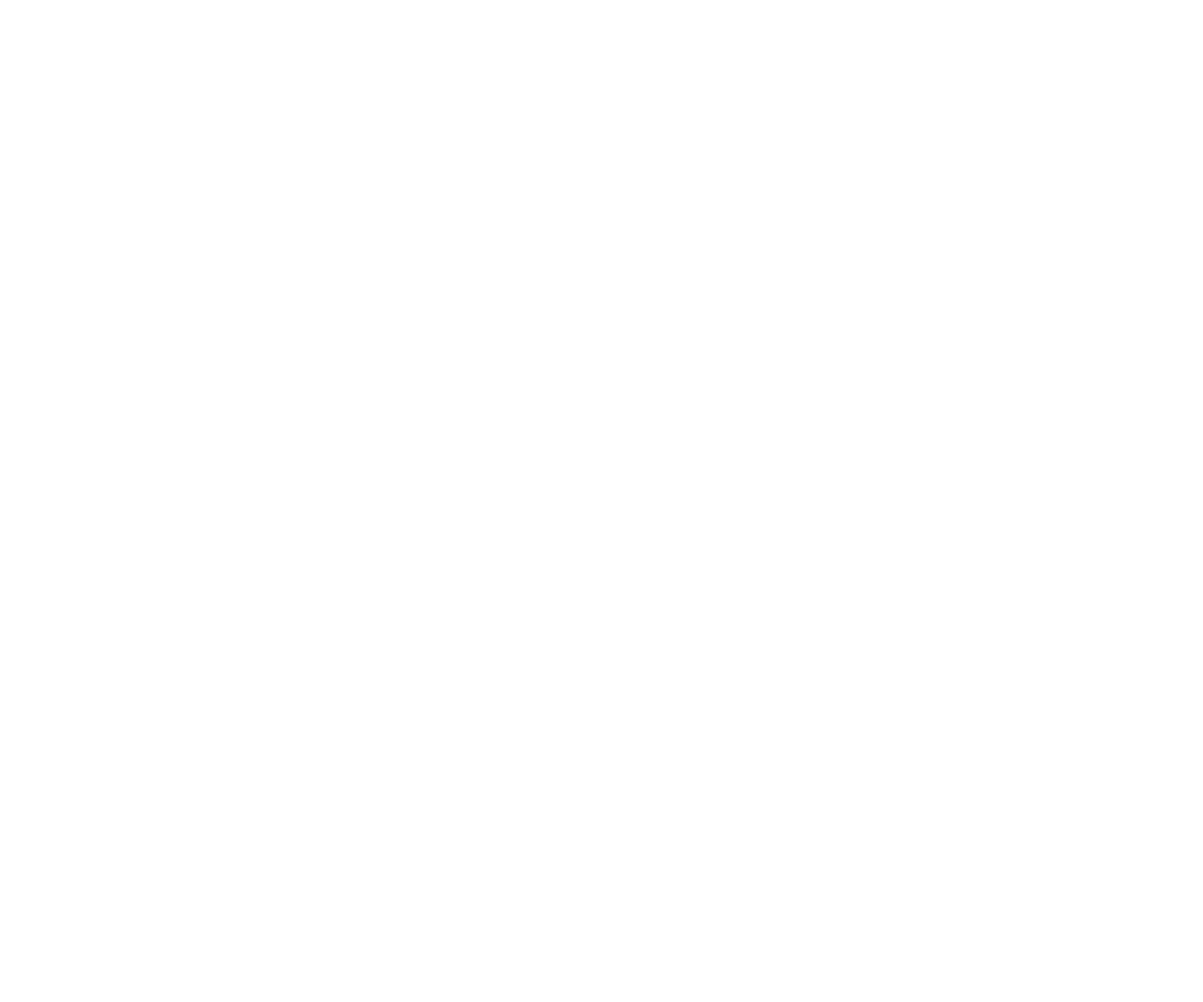
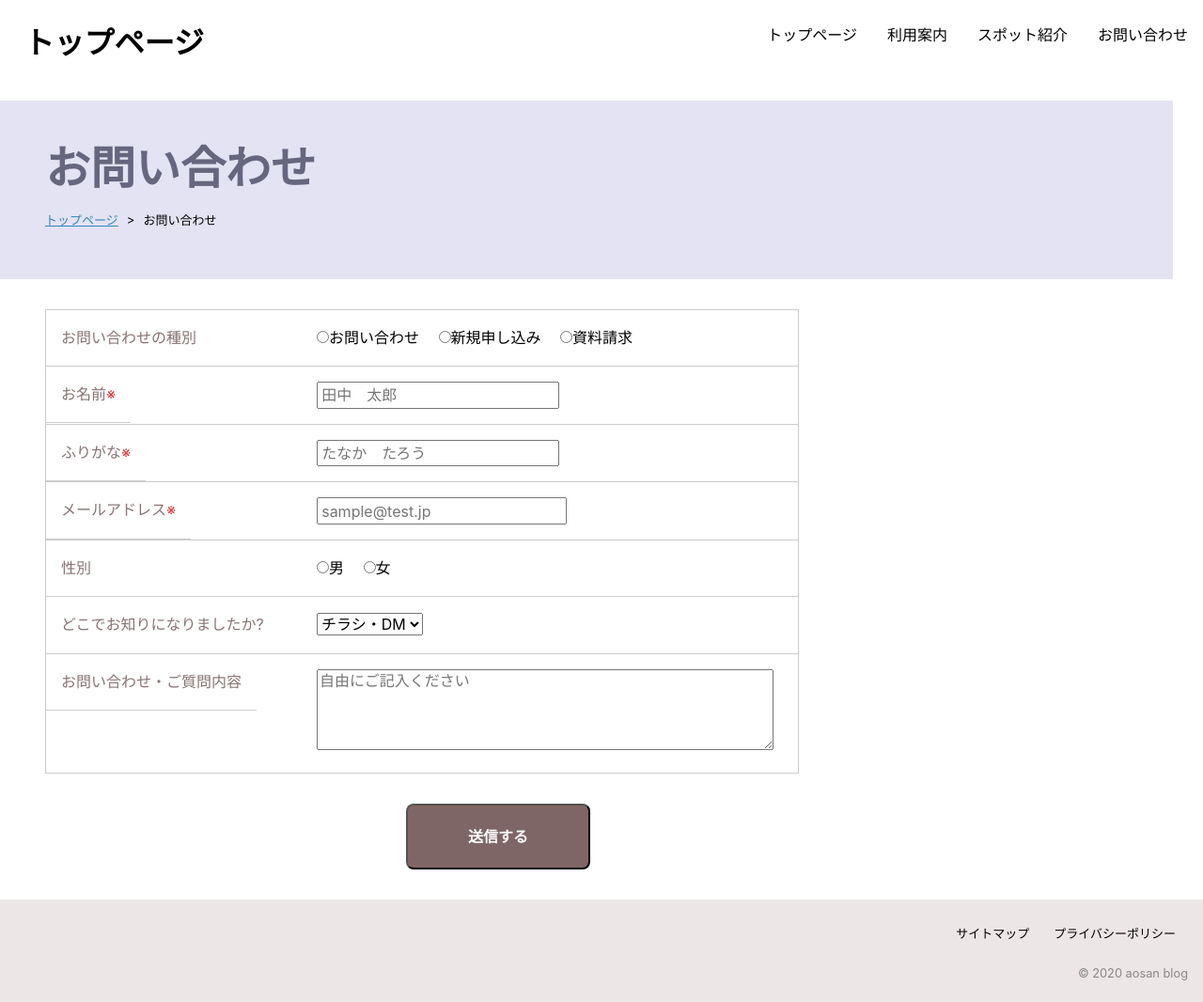
Before and after one commit to Aokuma0628/HTML, a plain HTML site: page Chapter14/contact.html in a window 1280 px wide. Shown: the whole page at 94% size. Before the commit the page ends 800 px from the top, so only its background shows below. Drawn offline with Linux system fonts and the light colour scheme.

Commit message:
１４章完了

```diff
--- a/Chapter14/contact.html
+++ b/Chapter14/contact.html
@@ -0,0 +1,75 @@
+<!DOCTYPE html>
+<html lang="ja" dir="ltr">
+  <head>
+    <meta charset="utf-8">
+    <meta name="description"
+          content="aosanが徒然と書くブログ。
+                  ブログ内容は東北を1人旅したときに訪れた場所を紹介します。">
+    <link rel="stylesheet" href="./css/normalize.css">
+    <link rel="stylesheet" href="./css/style.css">
+    <title>aosanのブログ | お問い合わせ</title>
+  </head>
+  <body class="home">
+    <header>
+      <h1 id="home-h1">トップページ</h1>
+      <nav class="top-nav">
+        <ul>
+          <li><a href="index.html">トップページ</a></li>
+          <li><a href="guide.html">利用案内</a></li>
+          <li><a href="introduction.html">スポット紹介</a></li>
+          <li><a href="contact.html">お問い合わせ</a></li>
+        </ul>
+      </nav>
+    </header>
+    <main>
+      <div class="title">
+        <h1>お問い合わせ</h1>
+        <ol>
+          <li><a href="index.html">トップページ</a></li>
+          <li>お問い合わせ</li>
+        </ol>
+      </div>
+      <form class="cantact_form" action="index.html" method="post">
+        <dl class="input">
+            <dt>お問い合わせの種別</dt>
+            <dd>
+              <input type="radio" name="r_type" value="0"><label>お問い合わせ</label>
+              <input type="radio" name="r_type" value="1"><label>新規申し込み</label>
+              <input type="radio" name="r_type" value="2"><label>資料請求</label>
+            </dd>
+            <dt>お名前<span class="must">※</span></dt>
+            <dd><input type="text" name="t_name" placeholder="田中　太郎"></dd>
+            <dt>ふりがな<span class="must">※</span></dt>
+            <dd><input type="text" name="t_furigana" placeholder="たなか　たろう"></dd>
+            <dt>メールアドレス<span class="must">※</span></dt>
+            <dd><input type="email" name="e_mail" placeholder="sample@test.jp"></dd>
+            <dt>性別</dt>
+            <dd>
+              <input type="radio" name="r_sex" value="0"><label>男</label>
+              <input type="radio" name="r_sex" value="1"><label>女</label>
+            </dd>
+            <dt>どこでお知りになりましたか?</dt>
+            <dd>
+              <select name="question">
+                <option value="0">チラシ・DM</option>
+                <option value="1">店頭</option>
+                <option value="2">知人の紹介</option>
+              </select>
+            </dd>
+            <dt>お問い合わせ・ご質問内容</dt>
+            <dd>
+              <textarea name="t_area" placeholder="自由にご記入ください"></textarea>
+          </dd>
+        </dl>
+        <input type="submit" name="s_submit" value="送信する">
+      </form>
+    </main>
+    <footer>
+      <ul>
+        <li><a href="sitemap.html">サイトマップ</a></li>
+        <li><a href="privacypolicy.html">プライバシーポリシー</a></li>
+      </ul>
+      <p><small>&copy; 2020 aosan blog</small></p>
+    </footer>
+  </body>
+</html>
--- a/Chapter14/css/style.css
+++ b/Chapter14/css/style.css
@@ -53,16 +53,53 @@ header nav ul li a:hover {
   box-sizing: border-box;
 }
 
+main .title {
+  padding: 3em;
+  background: #e3e3f3;
+  width: 90%;
+}
+
+main .title h1 {
+  margin: 0;
+  line-height: 1;
+  font-size: 3em;
+  color: #66667f;
+}
+
+main .title ol {
+  list-style-type: none;
+  margin: 1.4em 0 0;
+  padding: 0;
+  display: flex;
+  font-size: 13px;
+}
+
+main .title ol li:after {
+  content: ">";
+  margin:0 0.7em 0;
+}
+
+main .title ol li:last-child:after {
+  content: none;
+}
+
 .home main .visual img {
   height: 30em;
   width: 100%;
+  border-radius: 1em;
 }
 
 .home main .visual p {
   position: relative;
-  top:-25em;
+  top:-23em;
   left: 1em;
   color: #fff;
+}
+
+.home main .visual p.catch {
+  font-size: 3em;
+  top: -7.5em;
+  left: 0.33em;
 }
 
 main .visual {
@@ -74,29 +111,52 @@ main .inner {
   margin: 1em 1em auto 2em;
 }
 
+main section {
+  display: flex;
+  margin:3em 0;
+}
+
+main section:first-child {
+  flex-direction: row-reverse;
+  margin: 3em 0;
+  position: relative;
+  left: -11em;
+
+}
+
+
+main section:first-child div {
+  margin: 0 1em;
+  padding-left: 0;
+  text-align: left;
+
+}
+
 main h2 {
   margin: 3em 0 1em;
   font-weight: normal;
   font-size: 25px;
   color: #7f6666;
+  clear: both;
 }
 
 main dl {
   width: 100%;
-  margin: 0 0 3em 1em;
+  margin: 0 0 2em 1em;
 }
 
 main dl dt {
   float: left;
   clear: both;
   padding: 0.6em 1em 0 0;
+  border-bottom: 0.1em solid #ccc;
   color: #998484;
 }
 
 main dl dd {
   border-bottom: 0.1em solid #ccc;
-  margin: 0 ;
-  padding: 0.6em 0.6em 0 2em;
+  margin: 0 0 0 3em ;
+  padding: 0.6em 0.6em 0 1em;
 }
 
 a:link {
@@ -115,6 +175,99 @@ a:hover {
 .spot-img {
   width: 21em;
   height: 14em;
+  border: 0.1em solid #333;
+  border-radius: 0.5em;
+}
+
+.home main #hirosaki {
+  height: 30em;
+  width: 100%;
+  border-radius: 1em;
+}
+
+.home main #dewa {
+  height: 30em;
+  width: 100%;
+  border-radius: 1em;
+}
+
+.home main .intro {
+  float: left
+}
+
+.home main .gmap {
+  margin: 1em 0 1em 1em;
+}
+
+
+.home orm {
+  position: relative;
+  top: 1em;
+  left: 1em;
+}
+
+.home form {
+  margin: 2em;
+}
+
+.home form dl {
+  width: 50em;
+  border-top: 1px solid #cccccc;
+  border-left: 1px solid #cccccc;
+  border-right: 1px solid #cccccc;
+}
+
+.home form dl dt {
+  float: left;
+  padding: 1em;
+  color: #887373;
+}
+
+.home form dl dd {
+  padding: 1em 0 1em 18em;
+  margin: 0;
+  border-bottom: 1px solid #cccccc;
+}
+
+.home form dl .must {
+  color: #d23939;
+}
+
+.home form input[type="email"] {
+  width: 50%;
+}
+
+.home form dl input {
+  font-size: 1em;
+  padding: 0.2em;
+}
+
+.home form dl label {
+  margin-right: 1em;
+}
+
+.home form dl select {
+  font-size: 1em;
+}
+
+.home form dl textarea {
+  width: 30em;
+  height: 5em;
+}
+
+.home form  input[type="submit"] {
+  position: relative;
+  left: 25em;
+  padding: 1.5em 4em;
+  color: #ffffff;
+  background: #7f6666;
+  font-weight: bolder;
+  border-radius: 0.5em;
+  cursor: pointer;
+}
+
+.home form input[type="submit"]:hover {
+  opacity: 0.8;
 }
 
 
```
Also changed, not shown: Chapter14/guide.html (+63 -0 lines), Chapter14/index.html (+1 -1 lines), Chapter14/introduction.html (+55 -0 lines).
